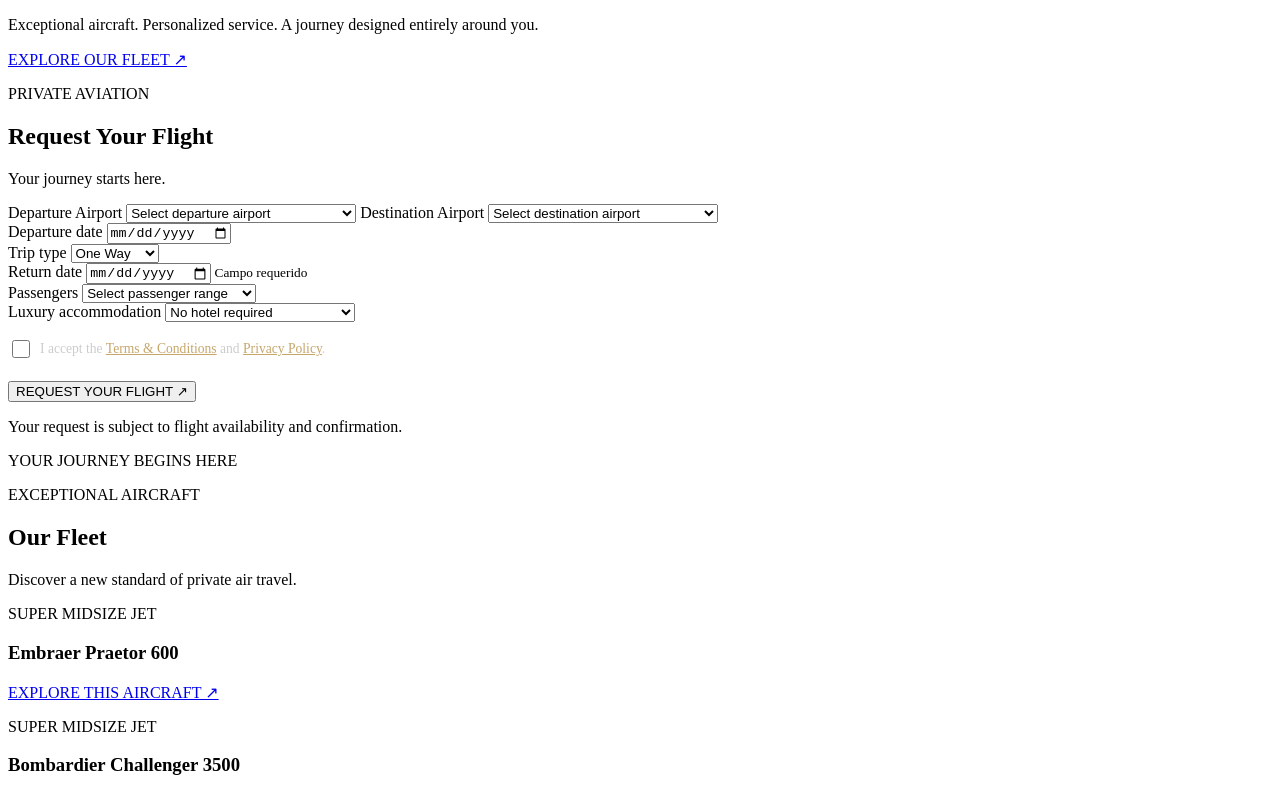
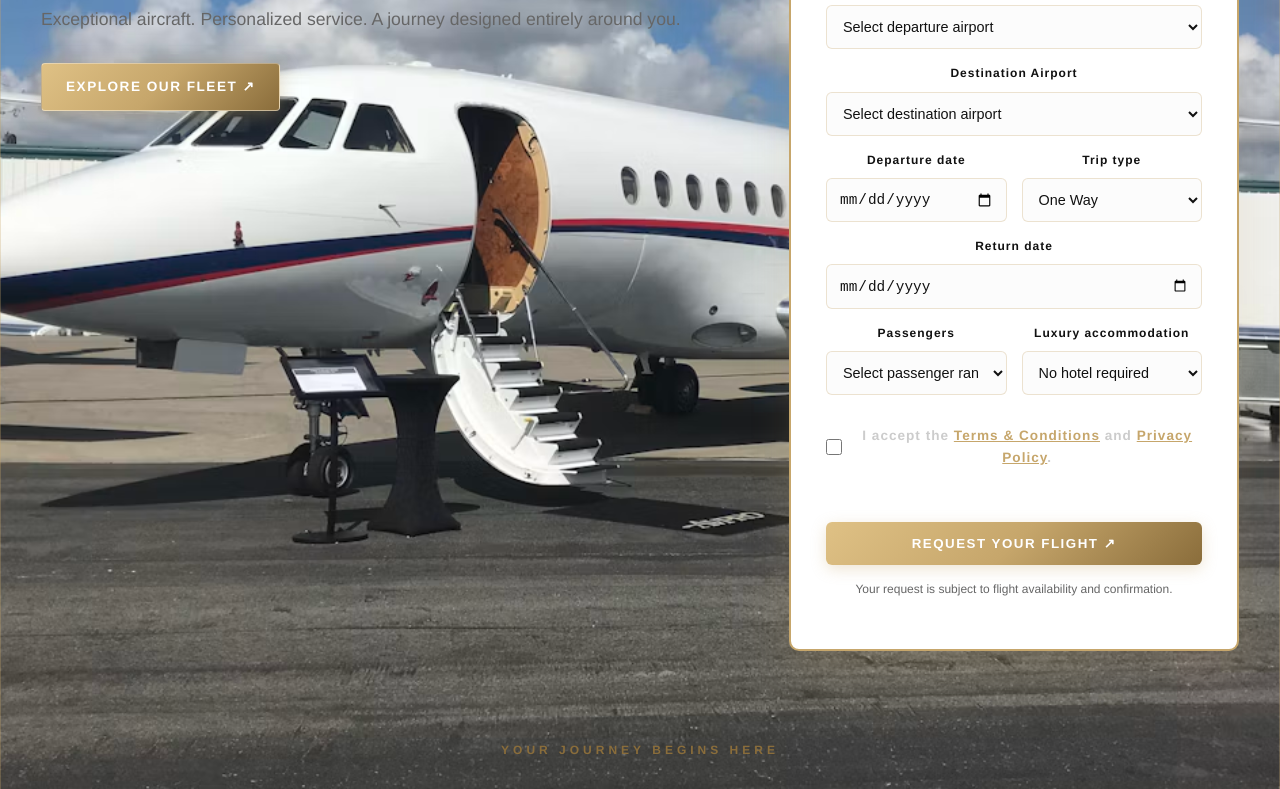
Before and after one commit to Chesco8211/SkyTracerfinalproyect, a plain HTML site: page index.html in a window 1280 px wide. Shown: the part 329-1118 px from the top of the page. Drawn offline with Linux system fonts and the light colour scheme; files whose address does not match are found by name.

Commit message:
Update index.html

```diff
--- a/index.html
+++ b/index.html
@@ -2,7 +2,7 @@
 <html lang="en">
   <head>
     <meta charset="UTF-8">
-    <link rel="stylesheet" href="Skytracer.css">
+    <link rel="stylesheet" href="style.css">
     <meta name="viewport" content="width=device-width, initial-scale=1.0">
     <title>SkyTracer Private Jets</title>
   </head>
```
